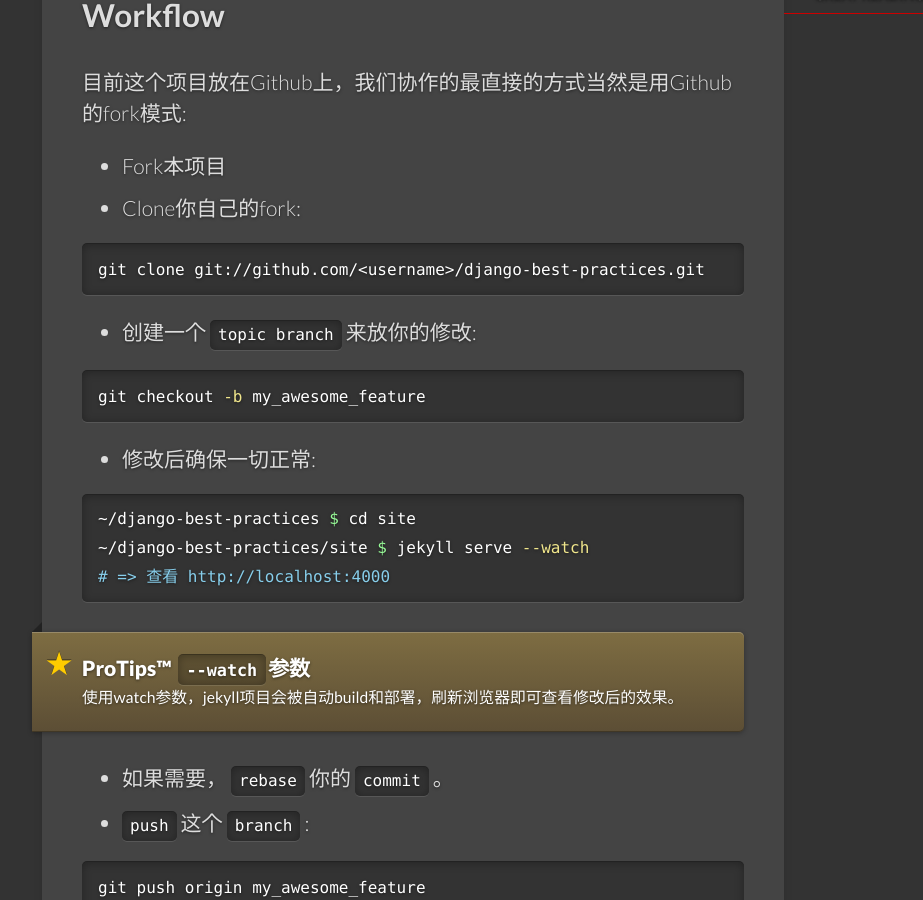
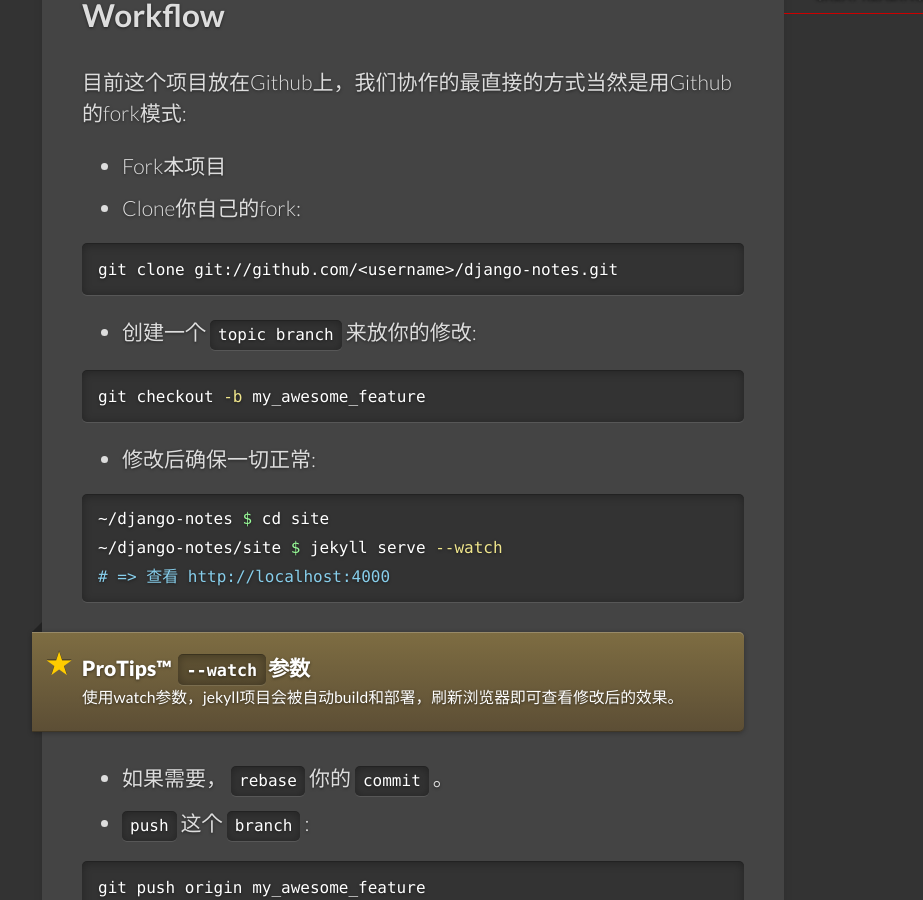
Before and after one commit to lenciel/django-notes, a Jekyll site: the page built from docs/how-to-contribute.md, in a window 1280 px wide and 900 px high, scrolled down 589 px. Shown: the whole window, without its empty margins (129-1052 px from the left). Built offline with Jekyll 4.4.1, drawn with Linux system fonts in a browser that asks for light colours; some web fonts are replaced.

Commit message:
site update 2013-08-19

```diff
--- a/_includes/footer.html
+++ b/_includes/footer.html
@@ -1,12 +1,12 @@
 <footer>
   <div class="grid">
     <div class="unit one-third center-on-mobiles">
-      <p>By <a href="http://zoomteam.cn">ZooM Team</a>, highly inspired by the official jekyll docs.</p>
+      <p>By <a href="http://lenciel.cn">lenciel</a>, highly inspired by the official jekyll docs.</p>
     </div>
     <div class="unit two-thirds align-right center-on-mobiles">
       <p>
         这个站点的代码也在
-        <a href="https://github.com/lenciel/django-best-practices">
+        <a href="https://github.com/lenciel/django-notes">
           <img src="{{ site.url }}/img/footer-logo.png" alt="GitHub • Social coding">
         </a>
       </p>
--- a/_includes/primary-nav-items.html
+++ b/_includes/primary-nav-items.html
@@ -6,6 +6,6 @@
     <a href="{{ site.url }}/docs/home">Doc<span class="show-on-mobiles">s</span><span class="hide-on-mobiles">umentation</span></a>
   </li>
   <li class="">
-    <a href="https://github.com/lenciel/django-best-practices"><span class="hide-on-mobiles">View on </span>GitHub</a>
+    <a href="https://github.com/lenciel/django-notes"><span class="hide-on-mobiles">View on </span>GitHub</a>
   </li>
 </ul>
--- a/docs/how-to-contribute.md
+++ b/docs/how-to-contribute.md
@@ -27,7 +27,7 @@ Workflow
 * Clone你自己的fork:
 
 {% highlight bash %}
-git clone git://github.com/<username>/django-best-practices.git
+git clone git://github.com/<username>/django-notes.git
 {% endhighlight %}
 
 * 创建一个 `topic branch` 来放你的修改:
@@ -39,8 +39,8 @@ git checkout -b my_awesome_feature
 * 修改后确保一切正常:
 
 {% highlight bash %}
-~/django-best-practices $ cd site
-~/django-best-practices/site $ jekyll serve --watch
+~/django-notes $ cd site
+~/django-notes/site $ jekyll serve --watch
 # => 查看 http://localhost:4000
 {% endhighlight %}
 
--- a/index.html
+++ b/index.html
@@ -41,12 +41,12 @@ overview: true
         <p class="line">
           <span class="path">~</span>
           <span class="prompt">$</span>
-          <span class="command">git clone git@github.com:lenciel/django-best-practices.git</span>
+          <span class="command">git clone git@github.com:lenciel/django-notes.git</span>
         </p>
         <p class="line">
           <span class="path">~</span>
           <span class="prompt">$</span>
-          <span class="command">cd django-best-practices/site</span>
+          <span class="command">cd django-notes/site</span>
         </p>
         <p class="line">
           <span class="path">~/site</span>
```
Also changed, not shown: docs/index.md (+1 -1 lines), README.md.
